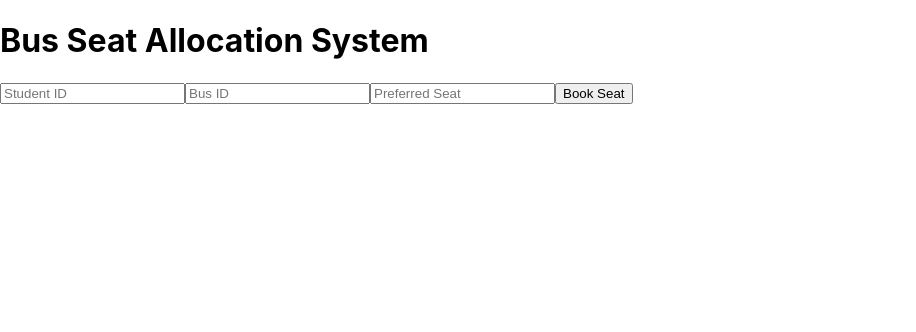
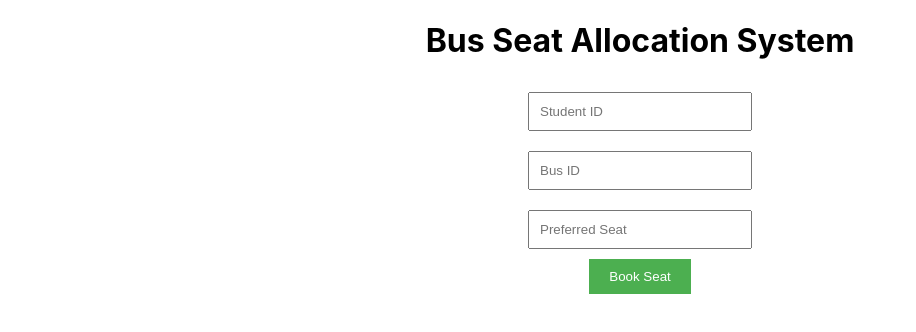
Before and after one commit to ChaudharyAman0520/BusManagementProject, a React (Create React App) app in the folder frontend/: page / in a window 1280 px wide. Shown: the top 332 px of the page, without its empty margins (0-916 px from the left). Built offline with nearby package versions, Linux system fonts and the light colour scheme.

Commit message:
modified:   api/app.py 	modified:   frontend/src/App.css 	modified:   frontend/src/App.js 	modified:   frontend/src/api/seatallocator.js 	modified:   frontend/src/components/BookingForm.js

```diff
--- a/frontend/src/App.css
+++ b/frontend/src/App.css
@@ -1,38 +1,33 @@
+/* src/App.css */
 .App {
   text-align: center;
+  margin: 20px;
 }
 
-.App-logo {
-  height: 40vmin;
-  pointer-events: none;
-}
-
-@media (prefers-reduced-motion: no-preference) {
-  .App-logo {
-    animation: App-logo-spin infinite 20s linear;
-  }
-}
-
-.App-header {
-  background-color: #282c34;
-  min-height: 100vh;
+form {
   display: flex;
   flex-direction: column;
   align-items: center;
-  justify-content: center;
-  font-size: calc(10px + 2vmin);
-  color: white;
 }
 
-.App-link {
-  color: #61dafb;
+input {
+  margin: 10px 0;
+  padding: 10px;
+  width: 200px;
 }
 
-@keyframes App-logo-spin {
-  from {
-    transform: rotate(0deg);
-  }
-  to {
-    transform: rotate(360deg);
-  }
+button {
+  padding: 10px 20px;
+  background-color: #4CAF50;
+  color: white;
+  border: none;
+  cursor: pointer;
 }
+
+button:hover {
+  background-color: #45a049;
+}
+
+p {
+  color: red;
+}
--- a/frontend/src/App.js
+++ b/frontend/src/App.js
@@ -1,12 +1,23 @@
 // src/App.js
-import React from 'react';
+import React, { useState } from 'react';
 import BookingForm from './components/BookingForm';
+import './App.css'; // Import your CSS file for styling
 
 function App() {
+  const [loading, setLoading] = useState(false);
+
+  const handleLoading = (isLoading) => {
+    setLoading(isLoading);
+  };
+
   return (
     <div className="App">
       <h1>Bus Seat Allocation System</h1>
-      <BookingForm />
+      {loading ? (
+        <p>Loading...</p>
+      ) : (
+        <BookingForm onLoading={handleLoading} />
+      )}
     </div>
   );
 }
--- a/frontend/src/api/seatallocator.js
+++ b/frontend/src/api/seatallocator.js
@@ -1,6 +1,7 @@
 const API_BASE_URL = 'http://127.0.0.1:5000';
 
 export async function allocateSeat(student_id, bus_id, preferred_seat) {
+  try {
     const response = await fetch(`${API_BASE_URL}/allocate-seat`, {
       method: 'POST',
       headers: {
@@ -13,6 +14,16 @@ export async function allocateSeat(student_id, bus_id, preferred_seat) {
       })
     });
 
+    // Check if the response is not OK (status code outside the range 200-299)
+    if (!response.ok) {
+      const errorData = await response.json();
+      throw new Error(errorData.message || 'Failed to allocate seat');
+    }
+
     const data = await response.json();
     return data;
+  } catch (error) {
+    console.error('Error allocating seat:', error);
+    return { status: 'error', message: error.message };
   }
+}
--- a/frontend/src/components/BookingForm.js
+++ b/frontend/src/components/BookingForm.js
@@ -2,7 +2,7 @@
 import React, { useState } from 'react';
 import { allocateSeat } from '../api/seatallocator';
 
-function BookingForm() {
+function BookingForm({ onLoading }) {
   const [studentId, setStudentId] = useState('');
   const [busId, setBusId] = useState('');
   const [seat, setSeat] = useState('');
@@ -10,21 +10,48 @@ function BookingForm() {
 
   const handleSubmit = async (e) => {
     e.preventDefault();
+
+    // Basic validation
+    if (!studentId || !busId || !seat) {
+      setMessage('Please fill in all fields.');
+      return;
+    }
+
+    setMessage(''); // Clear previous message
+    onLoading(true); // Set loading state to true
+
     try {
       const result = await allocateSeat(studentId, busId, seat);
       setMessage(result.message);
     } catch (err) {
       setMessage('Failed to allocate seat.');
+    } finally {
+      onLoading(false); // Set loading state to false
     }
   };
 
   return (
-    <form onSubmit={handleSubmit}>
-      <input placeholder="Student ID" value={studentId} onChange={(e) => setStudentId(e.target.value)} />
-      <input placeholder="Bus ID" value={busId} onChange={(e) => setBusId(e.target.value)} />
-      <input placeholder="Preferred Seat" value={seat} onChange={(e) => setSeat(e.target.value)} />
+    <form onSubmit={handleSubmit} style={{ display: 'flex', flexDirection: 'column', width: '300px', margin: 'auto' }}>
+      <input
+        placeholder="Student ID"
+        value={studentId}
+        onChange={(e) => setStudentId(e.target.value)}
+        required
+      />
+      <input
+        placeholder="Bus ID"
+        value={busId}
+        onChange={(e) => setBusId(e.target.value)}
+        required
+      />
+      <input
+        placeholder="Preferred Seat"
+        value={seat}
+        onChange={(e) => setSeat(e.target.value)}
+        required
+      />
       <button type="submit">Book Seat</button>
-      <p>{message}</p>
+      {message && <p style={{ color: 'red' }}>{message}</p>}
     </form>
   );
 }
```
Also changed, not shown: 1 other file (tests, documents, lock files or other folders). Lines whose indentation alone changed are shown as unchanged.
